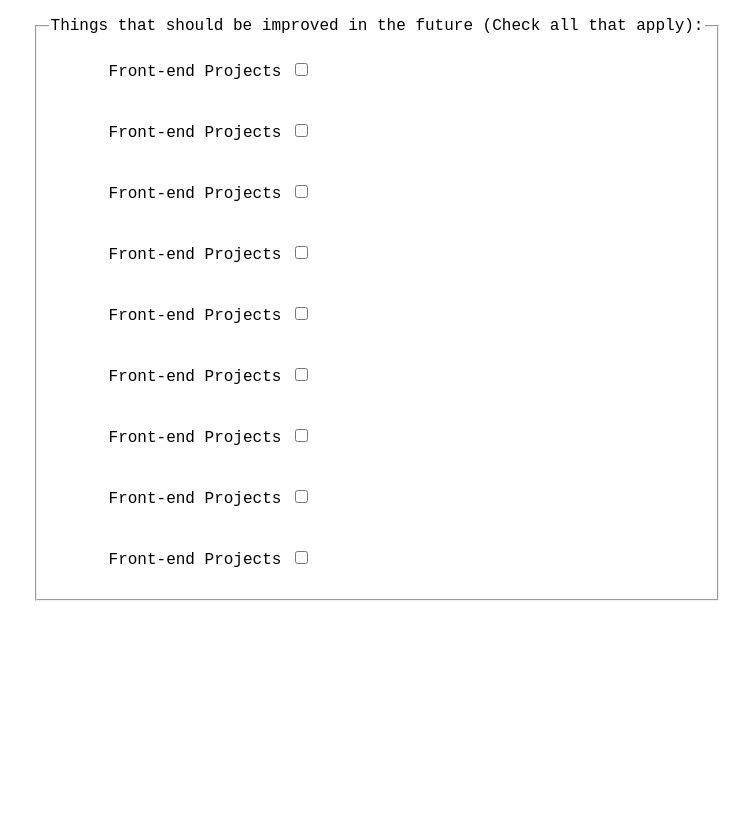
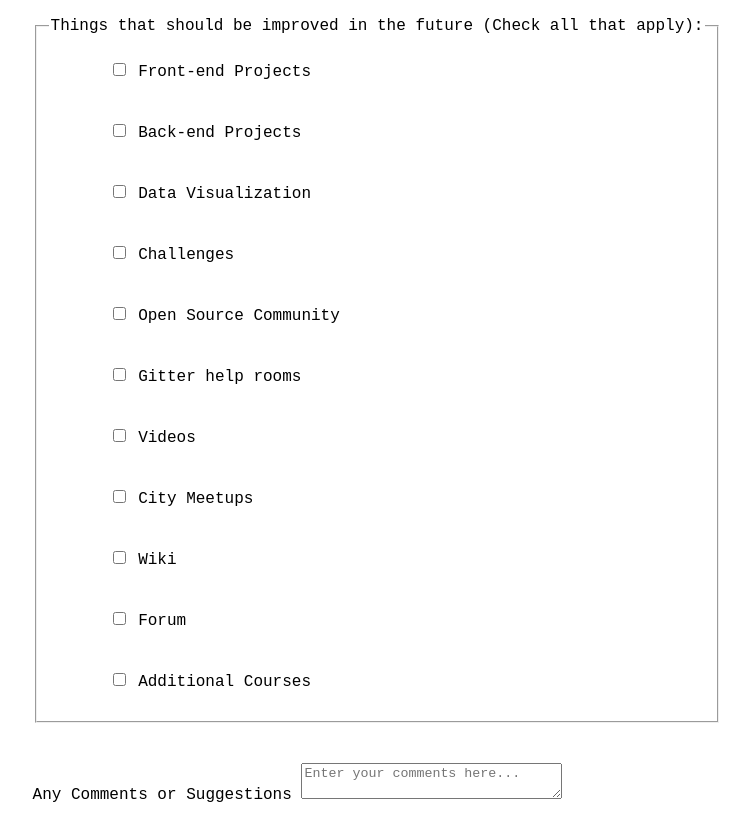
Before and after one commit to JS-goose/Projects, a plain HTML site: page freeCodeCamp Projects/survey-form/index.html in a window 1280 px wide. Shown: the part 485-1325 px from the top of the page, without its empty margins (283-1033 px from the left). Before the commit the page ends 1122 px from the top, so only its background shows below. Drawn offline with Linux system fonts and the light colour scheme.

Commit message:
Added suggestions section

```diff
--- a/freeCodeCamp Projects/survey-form/index.html
+++ b/freeCodeCamp Projects/survey-form/index.html
@@ -75,43 +75,56 @@
                             <legend>Things that should be improved in the future (Check all that apply):</legend>
                             <ul id="improvements">
                                 <li>
+                                    <input type="checkbox" name="preference" value="1">
                                     <label for="front-end">Front-end Projects</label>
-                                    <input type="checkbox" name="" id="front-end">
                                 </li>
                                 <li>
-                                    <label for="front-end">Front-end Projects</label>
-                                    <input type="checkbox" name="" id="front-end">
+                                    <input type="checkbox" name="preference" value="2">
+                                    <label for="front-end">Back-end Projects</label>
                                 </li>
                                 <li>
-                                    <label for="front-end">Front-end Projects</label>
-                                    <input type="checkbox" name="" id="front-end">
+                                    <input type="checkbox" name="preference" value="3">
+                                    <label for="front-end">Data Visualization</label>
                                 </li>
                                 <li>
-                                    <label for="front-end">Front-end Projects</label>
-                                    <input type="checkbox" name="" id="front-end">
+                                    <input type="checkbox" name="preference" value="4">
+                                    <label for="front-end">Challenges</label>
                                 </li>
                                 <li>
-                                    <label for="front-end">Front-end Projects</label>
-                                    <input type="checkbox" name="" id="front-end">
+                                    <input type="checkbox" name="preference" value="5">
+                                    <label for="front-end">Open Source Community</label>
                                 </li>
                                 <li>
-                                    <label for="front-end">Front-end Projects</label>
-                                    <input type="checkbox" name="" id="front-end">
+                                    <input type="checkbox" name="preference" value="6">
+                                    <label for="front-end">Gitter help rooms</label>
                                 </li>
                                 <li>
-                                    <label for="front-end">Front-end Projects</label>
-                                    <input type="checkbox" name="" id="front-end">
+                                    <input type="checkbox" name="preference" value="7">
+                                    <label for="front-end">Videos</label>
                                 </li>
                                 <li>
-                                    <label for="front-end">Front-end Projects</label>
-                                    <input type="checkbox" name="" id="front-end">
+                                    <input type="checkbox" name="preference" value="8">
+                                    <label for="front-end">City Meetups</label>
                                 </li>
                                 <li>
-                                    <label for="front-end">Front-end Projects</label>
-                                    <input type="checkbox" name="" id="front-end">
+                                    <input type="checkbox" name="preference" value="9">
+                                    <label for="front-end">Wiki</label>
+                                </li>
+                                <li>
+                                    <input type="checkbox" name="preference" value="10">
+                                    <label for="front-end">Forum</label>
+                                </li>
+                                <li>
+                                    <input type="checkbox" name="preference" value="11">
+                                    <label for="front-end">Additional Courses</label>
                                 </li>
                             </ul>
                         </fieldset>
+                    </li>
+                    <li>
+                        <label for="suggestions">Any Comments or Suggestions</label>
+                        <textarea name="suggestions" id="suggestions" cols="30" rows="2" wrap="hard" maxlength="300"
+                            placeholder="Enter your comments here..."></textarea>
                     </li>
                 </ul>
             </form>
```
